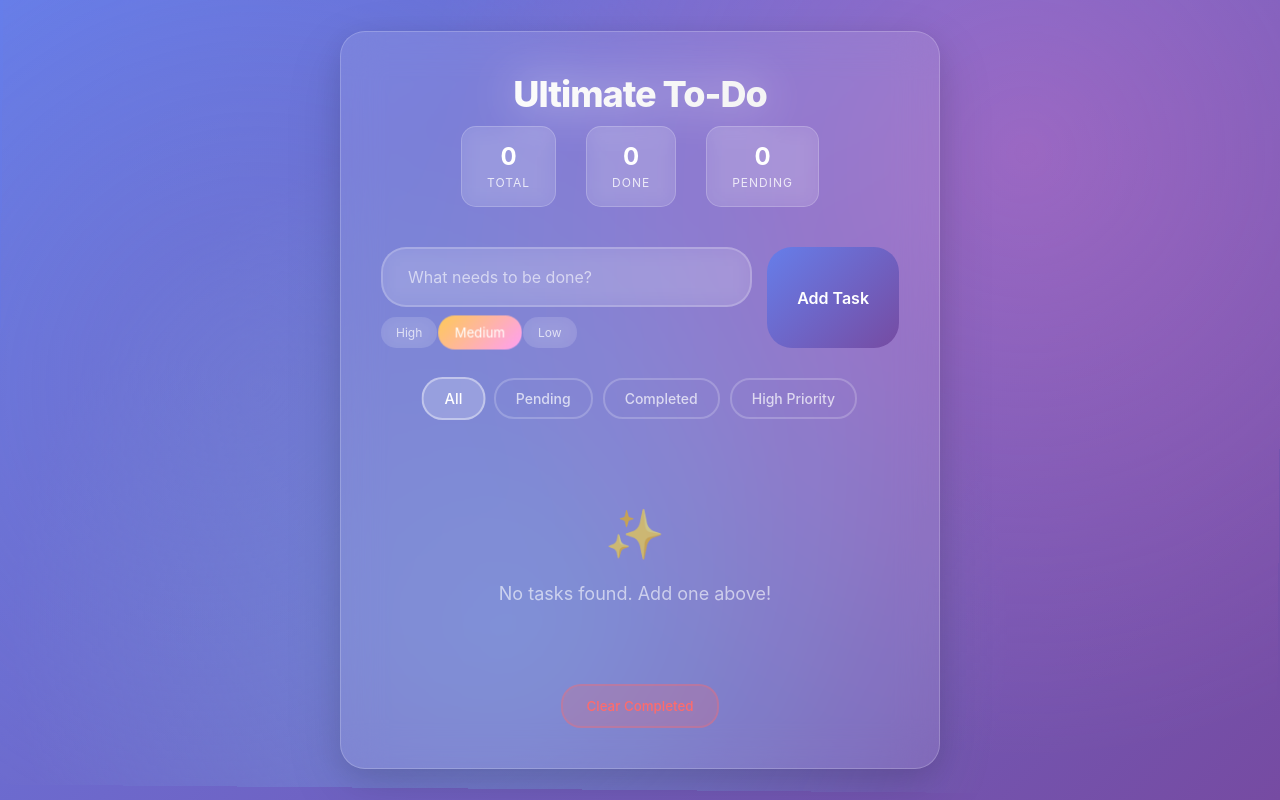
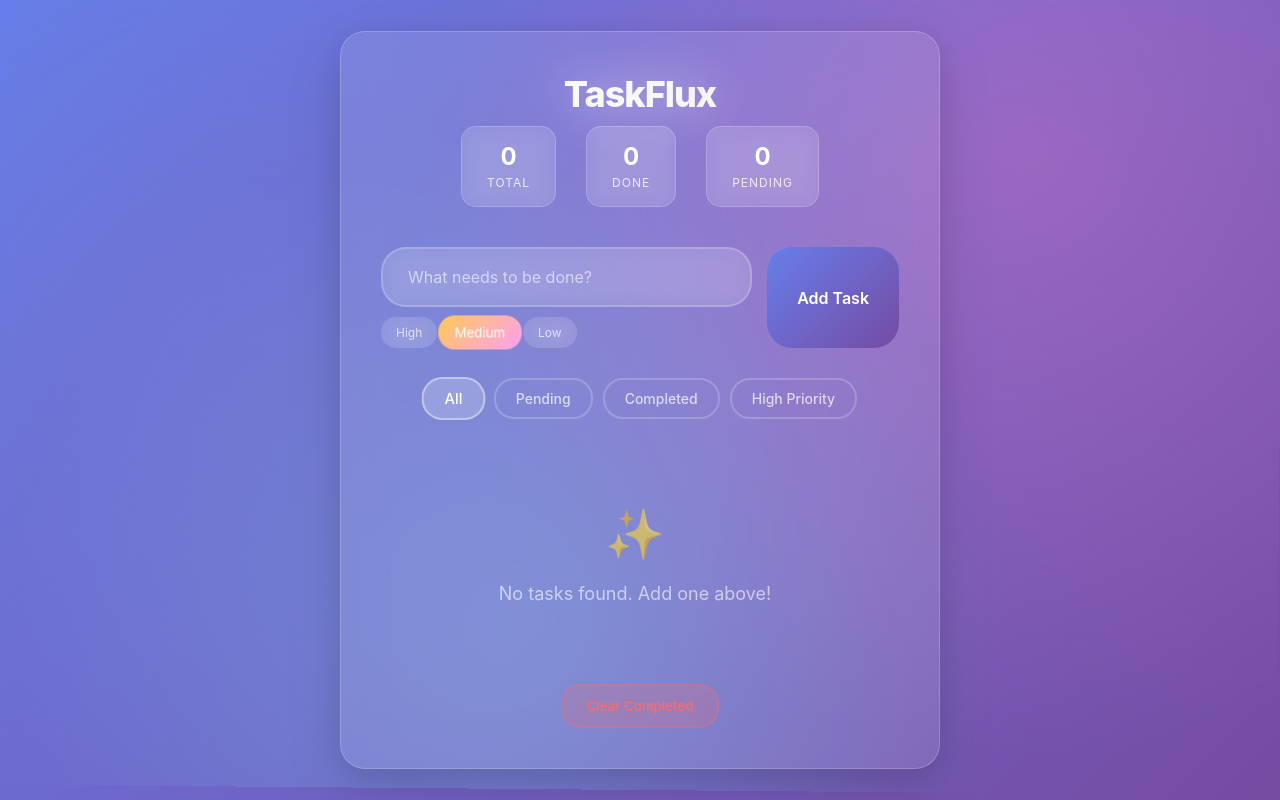
Before and after one commit to fritzkmanurung/TaskFlux, a plain HTML site: page index.html in a window 1280 px wide. Drawn offline with Linux system fonts and the light colour scheme.

Commit message:
next commit

```diff
--- a/index.html
+++ b/index.html
@@ -10,7 +10,7 @@
 <body>
     <div class="container">
         <div class="header">
-            <h1>Ultimate To-Do</h1>
+            <h1>TaskFlux</h1>
             <div class="stats">
                 <div class="stat-item">
                     <span class="stat-number" id="total-tasks">0</span>
```
